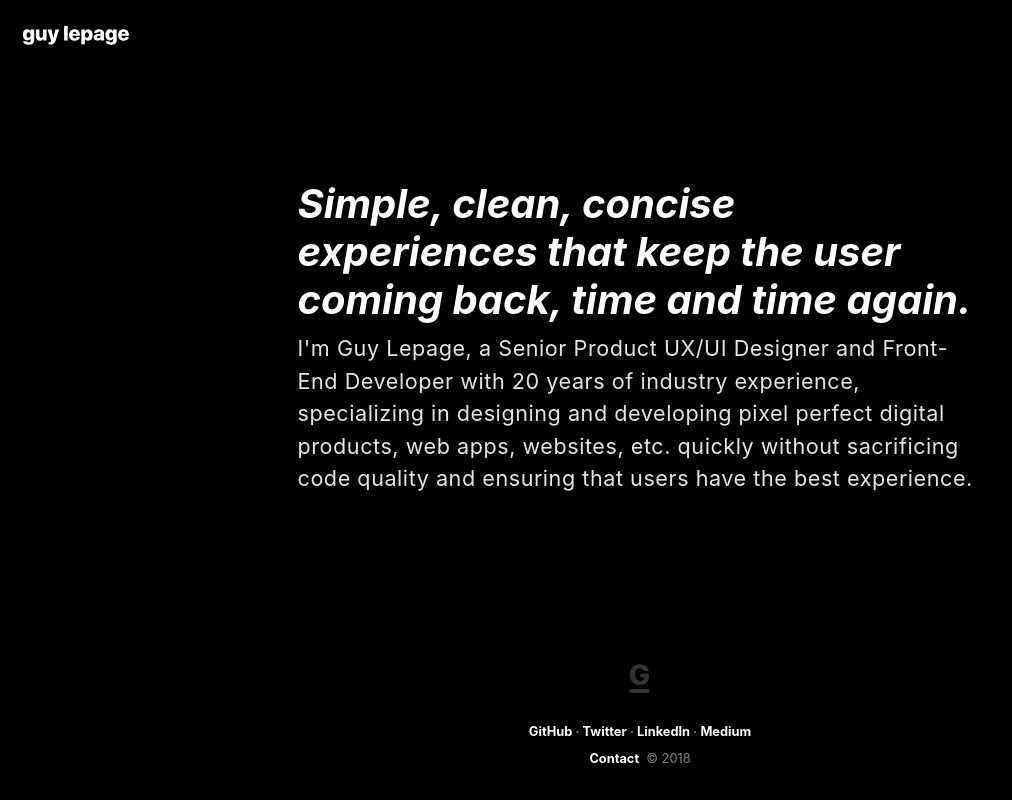
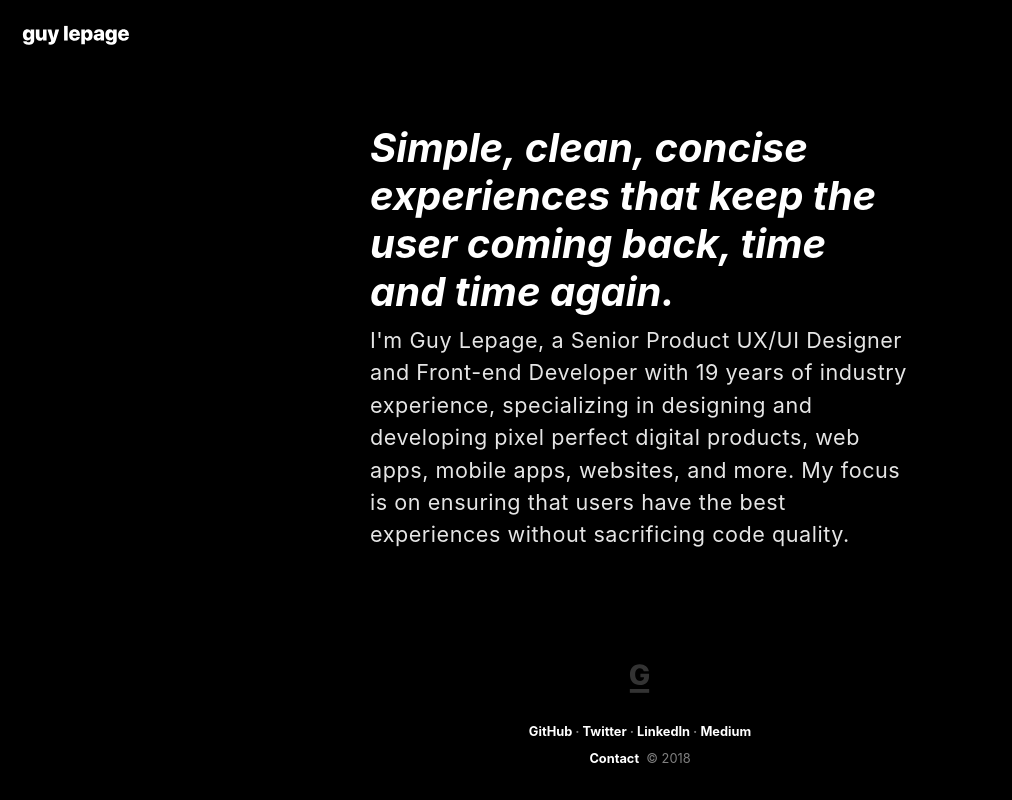
Before and after one commit to guylepage3/lepage.cc, a React (Create React App) app: page /home in a window 1280 px wide. Shown: the whole page, without its empty margins (0-1012 px from the left). Built offline with nearby package versions, Linux system fonts and the light colour scheme.

Commit message:
update to copy
Signed-off-by: Guy Lepage <guylepage3@gmail.com>

```diff
--- a/src/components/Hero.js
+++ b/src/components/Hero.js
@@ -6,15 +6,15 @@ class Hero extends Component {
       <main
         role="main"
         className="
+          container
           mx-auto
           text-center
           mt-auto
           mb-auto
           anima-slidein
-        "
-        style={{
-          maxWidth: '685px'
-        }}>
+        ">
+        <div className="row">
+          <div className="container-fluid">
             <h1
               className="
                 text-white
@@ -25,9 +25,11 @@ class Hero extends Component {
               ">
               "Less, but better."
             </h1>
-        <div className="lead text-white">
+          </div>
+          <div className="container-fluid lead text-white">
             <div className="anima-fadein anima-fadein-delay-1700">
               <i>~ Dieter Rams</i>
+            </div>
           </div>
         </div>
       </main>
--- a/src/components/Landing.js
+++ b/src/components/Landing.js
@@ -6,18 +6,14 @@ class Landing extends Component {
       <main
         role="main"
         className="
-          Content
+          container
           mb-auto
           mt-auto
-        ">
-        <div
-          className="
           mx-auto
           anima-slidein
-          "
-          style={{
-            maxWidth: '685px'
-          }}>
+        ">
+        <div className="row">
+          <div className="col-lg-6 mx-auto">
             <h1
               className="
                 text-white
@@ -31,11 +27,13 @@ class Landing extends Component {
             </h1>
             <div className="lead text-white">
               <div className="anima-fadein">
-              I'm Guy Lepage, a Senior Product UX/UI Designer and Front-End
-              Developer with 20 years of industry experience, specializing in
-              designing and developing pixel perfect digital products, web
-              apps, websites, etc. quickly without sacrificing code quality
-              and ensuring that users have the best experience.
+                I'm Guy Lepage, a Senior Product UX/UI Designer and Front-end
+                Developer with 19 years of industry experience, specializing
+                in designing and developing pixel perfect digital products,
+                web apps, mobile apps, websites, and more. My focus is on
+                ensuring that users have the best experiences without
+                sacrificing code quality.
+              </div>
             </div>
           </div>
         </div>
--- a/src/styles/Custom.scss
+++ b/src/styles/Custom.scss
@@ -14,7 +14,6 @@
 // Override default variables before the import
 
 $body-bg: #000;
-$grid-gutter-width: 48px;
 
 // Import Bootstrap and its default variables
 
```
Lines whose indentation alone changed are shown as unchanged.
